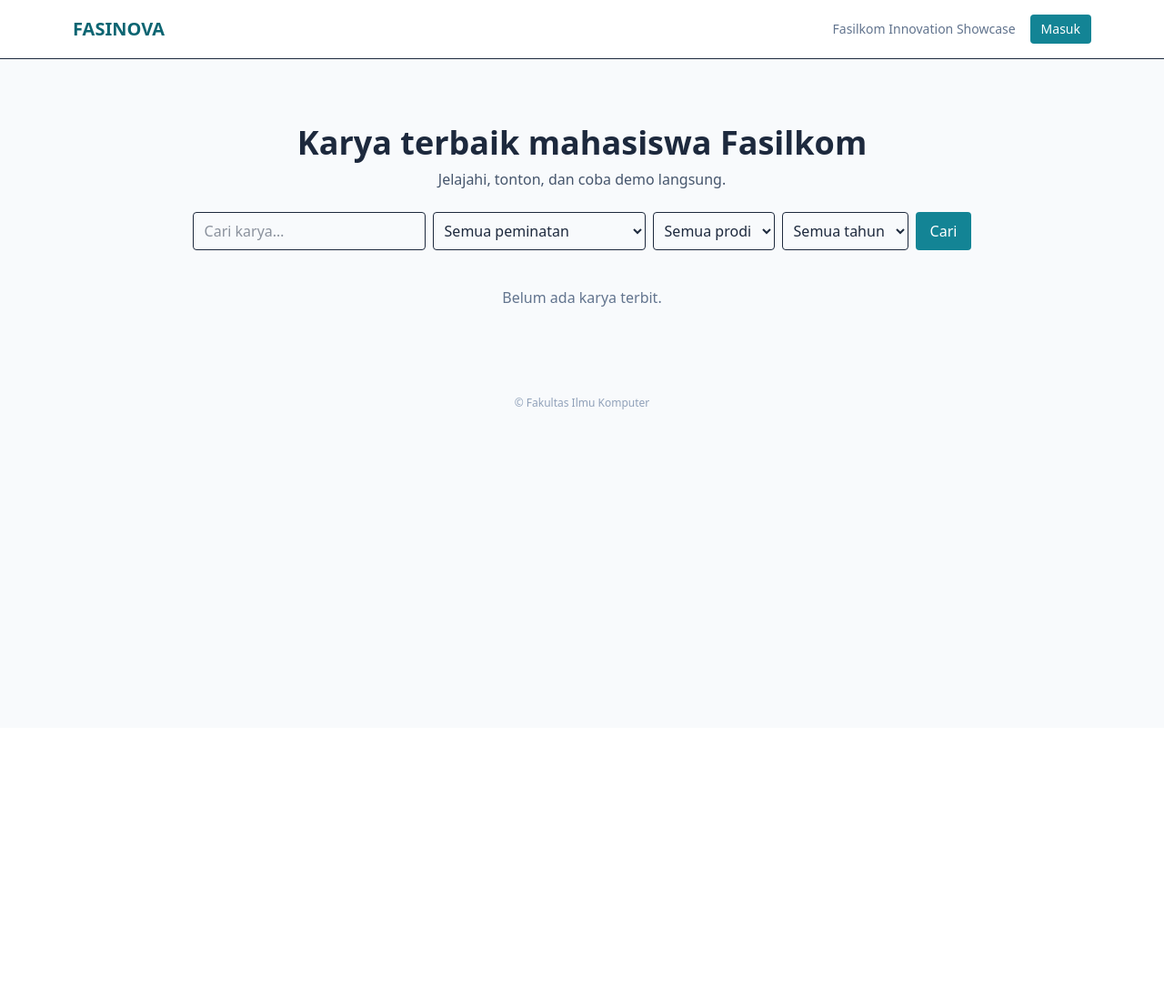
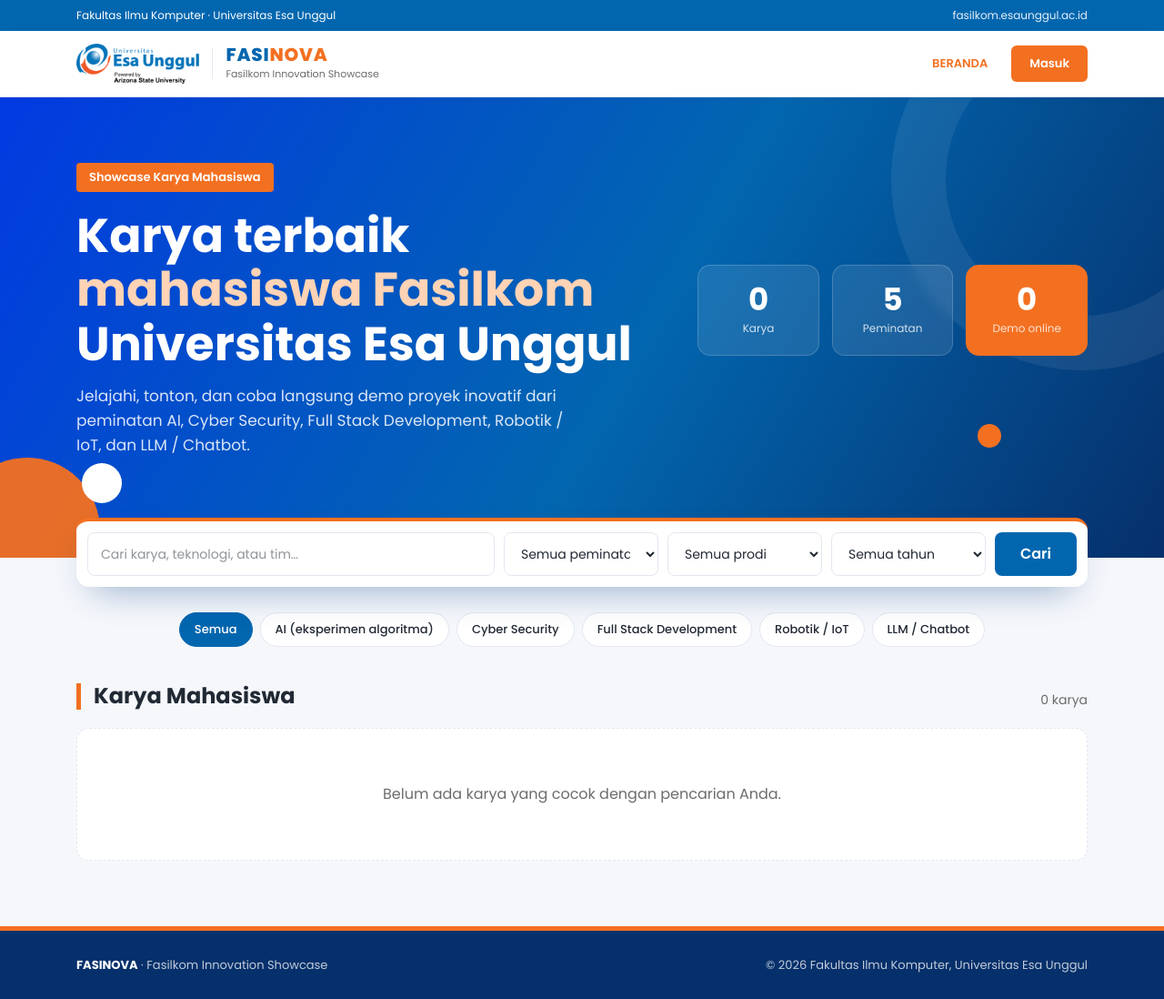
Before and after one commit to djambred/fasinova, a Laravel app: page / in a window 1280 px wide. Shown: the whole page at 91% size. Before the commit the page ends 450 px from the top, so only its background shows below. Run offline with Laravel 12, Linux system fonts and the light colour scheme; data comes from the database, SQL or seed files in the repository; tables that the repository leaves empty hold one stand-in row (values such as "Sample post"); style sheets or scripts are compiled from the project's sources; some libraries are stand-ins or nearby versions.

Commit message:
Beranda publik bertema Universitas Esa Unggul (biru/oranye, Poppins, logo UEU)
Co-Authored-By: Claude Opus 5.5 <noreply@anthropic.com>

```diff
--- a/src/app/Http/Controllers/PublicController.php
+++ b/src/app/Http/Controllers/PublicController.php
@@ -23,6 +23,8 @@ class PublicController extends Controller
             'items' => $items, 'tracks' => Track::all(),
             'prodis' => (clone $pub)->whereNotNull('study_program')->distinct()->pluck('study_program'),
             'tahuns' => (clone $pub)->whereNotNull('academic_period')->distinct()->pluck('academic_period'),
+            'total' => (clone $pub)->count(),
+            'live' => (clone $pub)->whereHas('deployment', fn ($q) => $q->where('status', 'live'))->count(),
         ]);
     }
 
--- /dev/null
+++ b/src/public/css/fasinova.css
@@ -0,0 +1,102 @@
+/* FASINOVA — tema Universitas Esa Unggul / Fakultas Ilmu Komputer (beranda publik)
+   Palet dari esaunggul.ac.id & fasilkom.esaunggul.ac.id: biru #0266AF, biru terang #023AE2, oranye #F37021, font Poppins (dimuat di <head>) */
+:root{--blue:#0266AF;--blue2:#023AE2;--navy:#06306B;--orange:#F37021;--orange2:#FC7523;--ink:#212934;--ink2:#4A4E57;--mute:#6C6C6C;--line:#E3E8F0;--bg:#F5F7FB}
+.fx{font-family:'Poppins',system-ui,sans-serif;color:var(--ink);background:var(--bg);margin:0;-webkit-font-smoothing:antialiased}
+.fx *{box-sizing:border-box}
+.fx a{text-decoration:none;color:inherit}
+.fx-wrap{max-width:1152px;margin:0 auto;padding:0 20px}
+
+/* Top bar + header ala situs UEU */
+.fx-top{background:var(--blue);color:#fff;font-size:12px}
+.fx-top .fx-wrap{display:flex;justify-content:space-between;align-items:center;height:34px}
+.fx-top a{opacity:.9}.fx-top a:hover{opacity:1}
+.fx-head{position:sticky;top:0;z-index:50;background:#fff;border-bottom:1px solid var(--line);box-shadow:0 2px 12px -8px rgba(2,58,130,.25)}
+.fx-head .fx-wrap{display:flex;align-items:center;justify-content:space-between;height:72px}
+.fx .fx-brand{display:flex;align-items:center;gap:14px}
+.fx-brand img{height:44px;width:auto}
+.fx-brand .fx-sep{width:1px;height:34px;background:var(--line)}
+.fx-brand strong{display:block;font-size:20px;font-weight:800;letter-spacing:.04em;color:var(--blue);line-height:1}
+.fx-brand strong span{color:var(--orange)}
+.fx-brand small{display:block;font-size:11px;color:var(--mute);margin-top:3px}
+.fx-nav{display:flex;align-items:center;gap:26px;font-size:13px;font-weight:600;text-transform:uppercase;color:var(--ink2)}
+.fx-nav a:hover,.fx-nav a.on{color:var(--orange)}
+.fx .fx-btn{padding:10px 20px;border-radius:6px;background:var(--orange);color:#fff;font-weight:600;text-transform:none;transition:background .15s}
+.fx .fx-btn:hover{background:#d95f14;color:#fff}
+
+/* Hero biru + lingkaran oranye/putih (motif logo & banner UEU) */
+.fx-hero{position:relative;overflow:hidden;color:#fff;padding:72px 0 110px;background:linear-gradient(120deg,var(--blue2) 0%,var(--blue) 55%,var(--navy) 100%)}
+.fx-hero .fx-dot{position:absolute;border-radius:50%;pointer-events:none}
+.fx-hero .d1{width:160px;height:160px;background:var(--orange);left:-50px;bottom:-50px;opacity:.95}
+.fx-hero .d2{width:44px;height:44px;background:#fff;left:90px;bottom:60px}
+.fx-hero .d3{width:420px;height:420px;border:60px solid rgba(255,255,255,.07);right:-120px;top:-120px}
+.fx-hero .d4{width:26px;height:26px;background:var(--orange);right:14%;bottom:24%}
+.fx-hero .fx-wrap{position:relative;z-index:1;display:grid;grid-template-columns:1.2fr .8fr;gap:40px;align-items:center}
+.fx-kicker{display:inline-block;background:var(--orange);color:#fff;font-size:13px;font-weight:600;padding:6px 14px;border-radius:4px}
+.fx-hero h1{font-size:clamp(32px,4.6vw,52px);line-height:1.15;font-weight:700;margin:18px 0 14px}
+.fx-hero h1 em{font-style:normal;color:#FFD3B5}
+.fx-sub{font-size:17px;color:rgba(255,255,255,.85);margin:0;max-width:540px;line-height:1.6}
+.fx-stats{display:grid;grid-template-columns:repeat(3,1fr);gap:14px}
+.fx-stat{background:rgba(255,255,255,.1);border:1px solid rgba(255,255,255,.18);border-radius:14px;padding:20px 14px;text-align:center;backdrop-filter:blur(6px)}
+.fx-stat strong{display:block;font-size:34px;font-weight:700;line-height:1}
+.fx-stat span{display:block;margin-top:6px;font-size:12px;color:rgba(255,255,255,.8)}
+.fx-stat.hl{background:var(--orange);border-color:var(--orange)}
+
+/* Pencarian */
+.fx-search{position:relative;z-index:5;margin:-44px auto 0;background:#fff;border-radius:14px;padding:12px;display:flex;gap:10px;flex-wrap:wrap;box-shadow:0 18px 40px -18px rgba(2,58,130,.45);border-top:4px solid var(--orange)}
+.fx-search input,.fx-search select{font:inherit;font-size:14px;border:1px solid var(--line);background:#fff;border-radius:8px;padding:12px 14px;color:var(--ink);outline:none;min-width:0}
+.fx-search input{flex:1 1 220px}
+.fx-search select{flex:0 1 170px;cursor:pointer}
+.fx-search input:focus,.fx-search select:focus{border-color:var(--blue);box-shadow:0 0 0 3px rgba(2,102,175,.15)}
+.fx-search button{font:inherit;font-weight:600;border:0;border-radius:8px;padding:12px 28px;color:#fff;cursor:pointer;background:var(--blue);transition:background .15s}
+.fx-search button:hover{background:var(--blue2)}
+
+/* Chip peminatan */
+.fx-chips{display:flex;gap:8px;flex-wrap:wrap;justify-content:center;margin:28px 0 6px}
+.fx-chip{padding:8px 16px;border-radius:999px;font-size:13px;font-weight:500;background:#fff;border:1px solid var(--line);color:var(--ink2);transition:all .15s}
+.fx-chip:hover{border-color:var(--blue);color:var(--blue)}
+.fx-chip.on{background:var(--blue);color:#fff;border-color:var(--blue)}
+
+/* Judul seksi */
+.fx-sec-head{display:flex;align-items:end;justify-content:space-between;margin:40px 0 20px}
+.fx-sec-head h2{font-size:24px;font-weight:700;margin:0;padding-left:14px;border-left:5px solid var(--orange);line-height:1.2}
+.fx-sec-head span{color:var(--mute);font-size:14px}
+
+/* Kartu */
+.fx-grid{display:grid;grid-template-columns:repeat(auto-fill,minmax(300px,1fr));gap:24px;padding-bottom:72px}
+.fx-card{display:flex;flex-direction:column;background:#fff;border-radius:14px;overflow:hidden;border:1px solid var(--line);transition:transform .25s,box-shadow .25s;--c1:#0266AF;--c2:#023AE2}
+.fx-card:hover{transform:translateY(-6px);box-shadow:0 22px 38px -20px rgba(2,58,130,.45)}
+.fx-cover{position:relative;height:160px;display:grid;place-items:center;overflow:hidden;background:linear-gradient(135deg,var(--c1),var(--c2))}
+.fx-cover:before{content:"";position:absolute;width:150px;height:150px;border-radius:50%;border:26px solid rgba(255,255,255,.12);right:-40px;bottom:-50px;transition:transform .5s}
+.fx-cover:after{content:"";position:absolute;width:22px;height:22px;border-radius:50%;background:var(--orange);left:18px;top:18px}
+.fx-card:hover .fx-cover:before{transform:scale(1.2)}
+.fx-cover img{position:absolute;inset:0;width:100%;height:100%;object-fit:cover;z-index:1}
+.fx-init{position:relative;z-index:1;font-size:50px;font-weight:700;color:#fff;letter-spacing:-.02em}
+.fx-live{position:absolute;z-index:2;top:12px;right:12px;display:flex;align-items:center;gap:6px;padding:5px 10px;border-radius:999px;background:#fff;font-size:11px;font-weight:600;color:#047857}
+.fx-live b{width:7px;height:7px;border-radius:50%;background:#10b981;animation:fxp 1.6s infinite}
+@keyframes fxp{0%{box-shadow:0 0 0 0 rgba(16,185,129,.6)}100%{box-shadow:0 0 0 8px rgba(16,185,129,0)}}
+.fx-body{padding:18px 20px 20px;display:flex;flex-direction:column;flex:1;border-top:3px solid var(--orange)}
+.fx-tag{align-self:flex-start;font-size:11px;font-weight:600;padding:3px 10px;border-radius:4px;background:#EAF2FB;color:var(--blue)}
+.fx-body h3{font-size:18px;font-weight:600;margin:10px 0 6px;line-height:1.35}
+.fx-desc{font-size:13.5px;color:var(--mute);line-height:1.6;margin:0;display:-webkit-box;-webkit-line-clamp:2;-webkit-box-orient:vertical;overflow:hidden;min-height:2.6em}
+.fx-desc:empty:before{content:"Klik untuk melihat detail karya.";font-style:italic;color:#9aa3af}
+.fx-more{margin-top:auto;padding-top:16px;font-size:14px;font-weight:600;color:var(--orange);display:flex;gap:6px}
+.fx-more em{font-style:normal;transition:transform .2s}
+.fx-card:hover .fx-more em{transform:translateX(4px)}
+.fx-empty{grid-column:1/-1;text-align:center;padding:60px 20px;color:var(--mute);background:#fff;border:1px dashed var(--line);border-radius:14px}
+
+/* Variasi sampul per peminatan (kode track), tetap di keluarga biru UEU; Robotik/IoT oranye */
+.fx-card[data-track="ai"]{--c1:#023AE2;--c2:#0B1F7A}
+.fx-card[data-track="cs"]{--c1:#06306B;--c2:#0E1A33}
+.fx-card[data-track="fullstack"]{--c1:#0266AF;--c2:#167ABC}
+.fx-card[data-track="iot"]{--c1:#F37021;--c2:#C2500E}
+.fx-card[data-track="llm"]{--c1:#3C64B1;--c2:#023AE2}
+.fx-card[data-track="iot"] .fx-cover:after{background:#fff}
+
+/* Footer */
+.fx-foot{background:var(--navy);color:rgba(255,255,255,.75);font-size:13px;border-top:5px solid var(--orange)}
+.fx-foot .fx-wrap{display:flex;justify-content:space-between;align-items:center;padding:28px 20px;flex-wrap:wrap;gap:12px}
+.fx-foot strong{color:#fff}
+
+@media (max-width:860px){.fx-hero .fx-wrap{grid-template-columns:1fr}.fx-hero .d1,.fx-hero .d2{display:none}}
+@media (max-width:640px){.fx-nav .fx-hide,.fx-top .fx-hide{display:none}.fx-search select{flex:1 1 45%}.fx-search button{flex:1 1 100%}.fx-brand small{display:none}}
+@media (prefers-reduced-motion:reduce){.fx *{transition:none!important;animation:none!important}}
--- a/src/resources/views/site/home.blade.php
+++ b/src/resources/views/site/home.blade.php
@@ -1,29 +1,111 @@
 @extends('site.layout')
-@section('content')
-<section class="text-center py-10">
-    <h1 class="text-3xl md:text-4xl font-bold">Karya terbaik mahasiswa Fasilkom</h1>
-    <p class="mt-2 text-slate-600">Jelajahi, tonton, dan coba demo langsung.</p>
-    <form class="mt-6 flex flex-wrap gap-2 justify-center" method="get">
-        <input name="q" value="{{ request('q') }}" placeholder="Cari karya…" class="border rounded px-3 py-2 w-64">
-        <select name="track" class="border rounded px-2"><option value="">Semua peminatan</option>
-            @foreach($tracks as $t)<option value="{{ $t->id }}" @selected(request('track') == $t->id)>{{ $t->name }}</option>@endforeach</select>
-        <select name="prodi" class="border rounded px-2"><option value="">Semua prodi</option>
-            @foreach($prodis as $p)<option @selected(request('prodi') == $p)>{{ $p }}</option>@endforeach</select>
-        <select name="tahun" class="border rounded px-2"><option value="">Semua tahun</option>
-            @foreach($tahuns as $p)<option @selected(request('tahun') == $p)>{{ $p }}</option>@endforeach</select>
-        <button class="bg-brand-600 text-white rounded px-4">Cari</button>
+@push('head')
+    <link rel="preconnect" href="https://fonts.googleapis.com"><link rel="preconnect" href="https://fonts.gstatic.com" crossorigin>
+    <link rel="stylesheet" href="https://fonts.googleapis.com/css2?family=Poppins:wght@400;500;600;700;800&display=swap">
+    <link rel="stylesheet" href="{{ asset('css/fasinova.css') }}?v={{ filemtime(public_path('css/fasinova.css')) }}">
+@endpush
+@section('page')
+<div class="fx-top">
+    <div class="fx-wrap">
+        <span>Fakultas Ilmu Komputer · Universitas Esa Unggul</span>
+        <span class="fx-hide"><a href="https://fasilkom.esaunggul.ac.id" target="_blank" rel="noopener">fasilkom.esaunggul.ac.id</a></span>
+    </div>
+</div>
+
+<header class="fx-head">
+    <div class="fx-wrap">
+        <a href="/" class="fx-brand">
+            <img src="{{ asset('img/logo-ueu.png') }}" alt="Universitas Esa Unggul" width="135" height="44">
+            <span class="fx-sep"></span>
+            <span><strong>FASI<span>NOVA</span></strong><small>Fasilkom Innovation Showcase</small></span>
+        </a>
+        <nav class="fx-nav">
+            <a href="/" class="on fx-hide">Beranda</a>
+            @auth <a href="{{ auth()->user()->homeUrl() }}" class="fx-btn">Dasbor</a>
+            @else <a href="{{ route('login') }}" class="fx-btn">Masuk</a> @endauth
+        </nav>
+    </div>
+</header>
+
+<section class="fx-hero">
+    <span class="fx-dot d1"></span><span class="fx-dot d2"></span><span class="fx-dot d3"></span><span class="fx-dot d4"></span>
+    <div class="fx-wrap">
+        <div>
+            <span class="fx-kicker">Showcase Karya Mahasiswa {{ $tahuns->sortDesc()->first() }}</span>
+            <h1>Karya terbaik <em>mahasiswa Fasilkom</em> Universitas Esa Unggul</h1>
+            <p class="fx-sub">Jelajahi, tonton, dan coba langsung demo proyek inovatif dari peminatan {{ $tracks->pluck('name')->map(fn ($n) => preg_replace('/\s*\(.*\)$/', '', $n))->join(', ', ', dan ') }}.</p>
+        </div>
+        <div class="fx-stats">
+            <div class="fx-stat"><strong>{{ $total }}</strong><span>Karya</span></div>
+            <div class="fx-stat"><strong>{{ $tracks->count() }}</strong><span>Peminatan</span></div>
+            <div class="fx-stat hl"><strong>{{ $live }}</strong><span>Demo online</span></div>
+        </div>
+    </div>
+</section>
+
+<main class="fx-wrap">
+    <form class="fx-search" method="get">
+        <input name="q" value="{{ request('q') }}" placeholder="Cari karya, teknologi, atau tim…" aria-label="Cari karya">
+        <select name="track" aria-label="Peminatan">
+            <option value="">Semua peminatan</option>
+            @foreach($tracks as $t)
+                <option value="{{ $t->id }}" @selected(request('track') == $t->id)>{{ $t->name }}</option>
+            @endforeach
+        </select>
+        <select name="prodi" aria-label="Prodi">
+            <option value="">Semua prodi</option>
+            @foreach($prodis as $p)<option @selected(request('prodi') == $p)>{{ $p }}</option>@endforeach
+        </select>
+        <select name="tahun" aria-label="Tahun">
+            <option value="">Semua tahun</option>
+            @foreach($tahuns as $th)<option @selected(request('tahun') == $th)>{{ $th }}</option>@endforeach
+        </select>
+        <button>Cari</button>
     </form>
-</section>
-<div class="grid sm:grid-cols-2 lg:grid-cols-3 gap-6">
-@forelse($items as $i)
-    <a href="/karya/{{ $i->slug }}" class="block bg-white rounded-lg border p-5 hover:shadow">
-        <span class="text-xs rounded bg-brand-50 text-brand-700 px-2 py-0.5">{{ $i->track->name }}</span>
-        <h2 class="mt-2 font-semibold">{{ $i->title }}</h2>
-        <p class="mt-1 text-sm text-slate-600 line-clamp-3">{{ $i->problem }}</p>
-        @if($i->demoUrl())<span class="mt-3 inline-block text-xs text-green-700">● Demo online</span>@endif
-    </a>
-@empty <p class="col-span-full text-center text-slate-500">Belum ada karya terbit.</p>
-@endforelse
-</div>
-<div class="mt-8">{{ $items->links() }}</div>
+
+    <div class="fx-chips">
+        <a href="{{ request()->fullUrlWithQuery(['track' => null, 'page' => null]) }}" class="fx-chip {{ request('track') ? '' : 'on' }}">Semua</a>
+        @foreach($tracks as $t)
+            <a href="{{ request()->fullUrlWithQuery(['track' => $t->id, 'page' => null]) }}" class="fx-chip {{ request('track') == $t->id ? 'on' : '' }}">{{ $t->name }}</a>
+        @endforeach
+    </div>
+
+    <div class="fx-sec-head">
+        <h2>Karya Mahasiswa</h2>
+        <span>{{ $items->total() }} karya</span>
+    </div>
+
+    <div class="fx-grid">
+        @forelse($items as $k)
+            @php $poster = ($k->materials ?? [])['poster'] ?? null; @endphp
+            <a href="/karya/{{ $k->slug }}" class="fx-card" data-track="{{ $k->track->code }}">
+                <div class="fx-cover">
+                    @if($poster)
+                        <img src="{{ \Illuminate\Support\Facades\Storage::disk('public')->url($poster) }}" alt="{{ $k->title }}" loading="lazy">
+                    @else
+                        <span class="fx-init" aria-hidden="true">{{ \Illuminate\Support\Str::of($k->title)->explode(' ')->filter()->take(2)->map(fn ($w) => mb_strtoupper(mb_substr($w, 0, 1)))->join('') }}</span>
+                    @endif
+                    @if($k->demoUrl())<span class="fx-live"><b></b>Demo online</span>@endif
+                </div>
+                <div class="fx-body">
+                    <span class="fx-tag">{{ $k->track->name }}</span>
+                    <h3>{{ $k->title }}</h3>
+                    <p class="fx-desc">{{ \Illuminate\Support\Str::limit(strip_tags($k->problem ?: $k->abstract), 200) }}</p>
+                    <span class="fx-more">Lihat karya <em>→</em></span>
+                </div>
+            </a>
+        @empty
+            <div class="fx-empty">Belum ada karya yang cocok dengan pencarian Anda.</div>
+        @endforelse
+    </div>
+
+    @if($items->hasPages())<div style="padding-bottom:60px">{{ $items->links() }}</div>@endif
+</main>
+
+<footer class="fx-foot">
+    <div class="fx-wrap">
+        <span><strong>FASINOVA</strong> · Fasilkom Innovation Showcase</span>
+        <span>© {{ date('Y') }} Fakultas Ilmu Komputer, Universitas Esa Unggul</span>
+    </div>
+</footer>
 @endsection
--- a/src/resources/views/site/layout.blade.php
+++ b/src/resources/views/site/layout.blade.php
@@ -15,7 +15,11 @@
     <meta name="twitter:card" content="summary_large_image"><meta name="twitter:title" content="{{ $mTitle }}"><meta name="twitter:description" content="{{ $mDesc }}"><meta name="twitter:image" content="{{ $mImg }}">
     <link rel="icon" type="image/svg+xml" href="/icon.svg"><link rel="icon" type="image/png" sizes="32x32" href="/favicon-32.png"><link rel="apple-touch-icon" href="/apple-touch-icon.png">
     @vite(['resources/css/app.css'])
+    @stack('head')
 </head>
+@hasSection('page')
+<body class="fx">@yield('page')</body></html>
+@else
 <body class="bg-slate-50 text-slate-800">
 <header class="bg-white border-b"><div class="max-w-6xl mx-auto px-4 py-4 flex justify-between items-center">
     <a href="/" class="text-xl font-bold text-brand-700">FASINOVA</a>
@@ -27,3 +31,4 @@
 <main class="max-w-6xl mx-auto px-4 py-8">@yield('content')</main>
 <footer class="text-center text-xs text-slate-400 py-8">© Fakultas Ilmu Komputer</footer>
 </body></html>
+@endif
```
Also changed, not shown: src/tests/Feature/PublicSiteTest.php (+4 -1 lines), src/public/img/logo-ueu.png (added).
